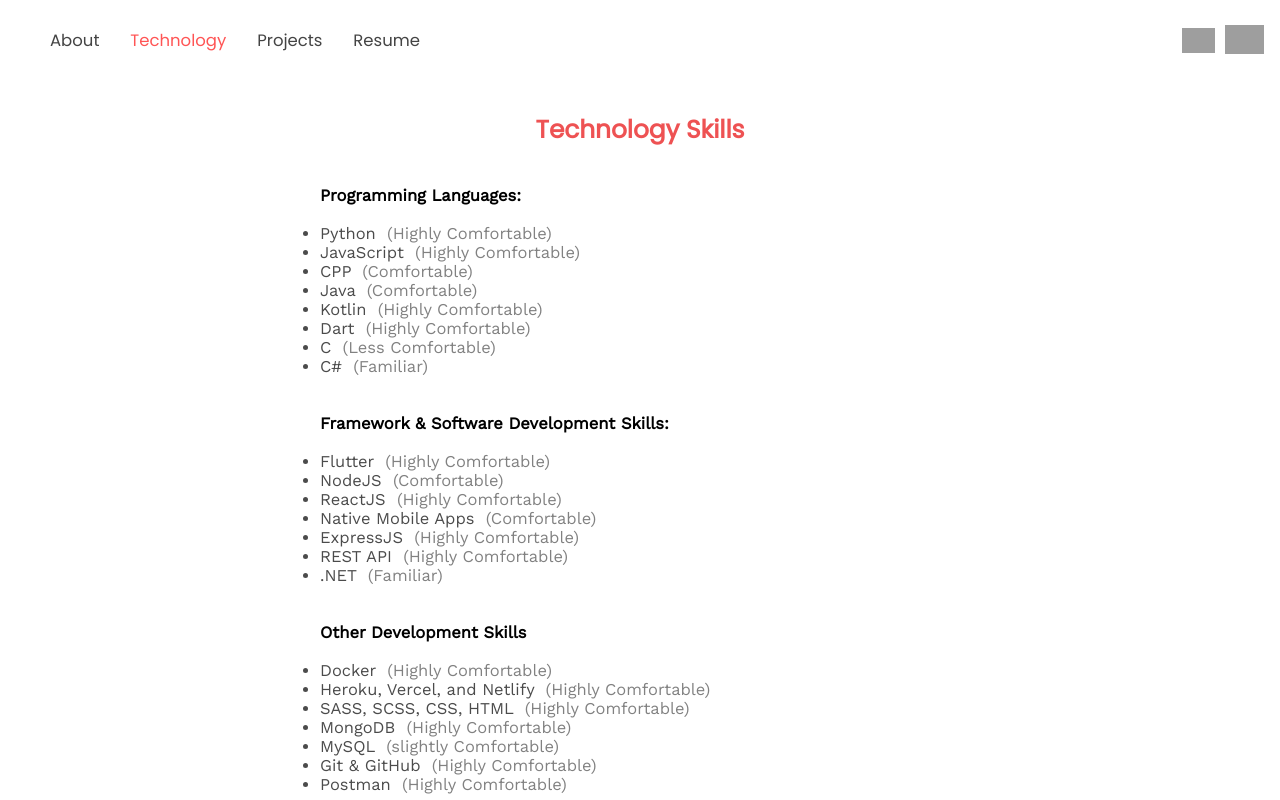
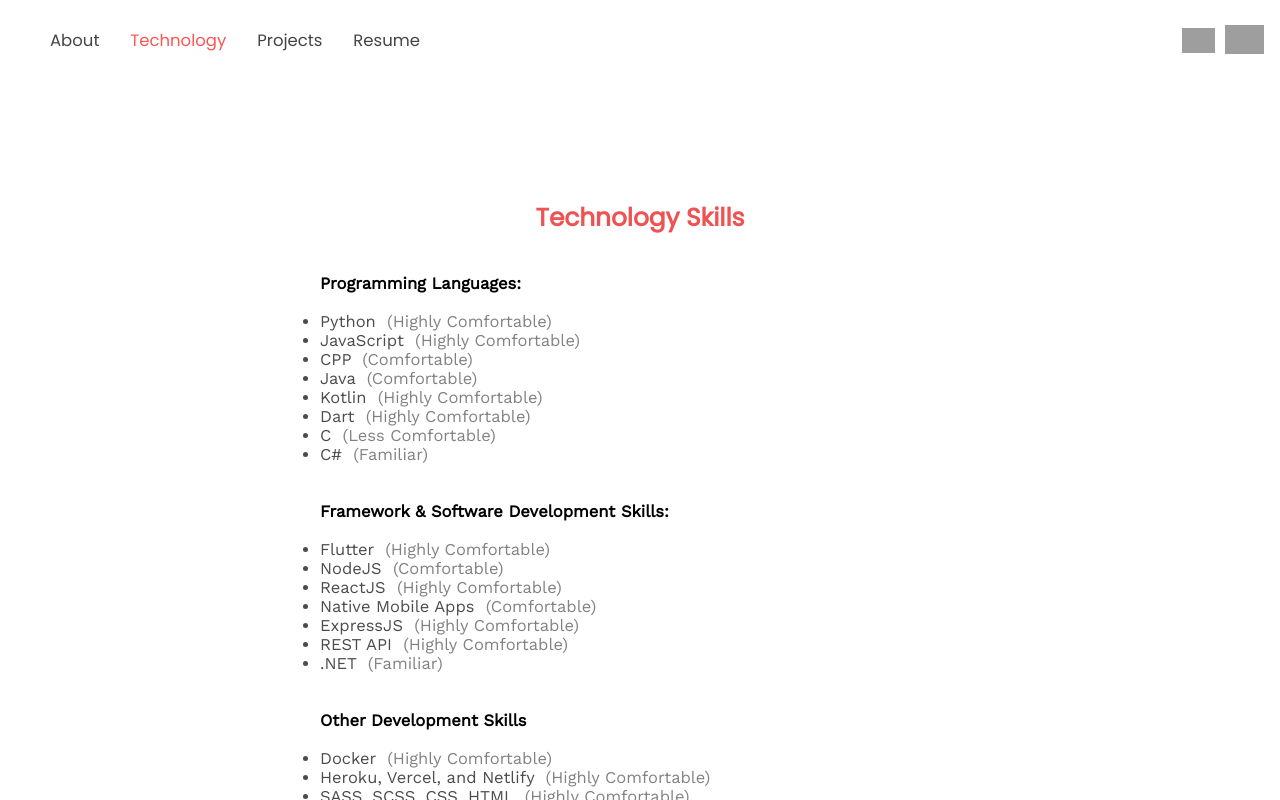
Before and after one commit to Manoj-Paramsetti/portfolio-react, a React (Create React App) app: page /technology in a window 1280 px wide. Shown: the top 800 px of the page. Built offline with nearby package versions, Linux system fonts and the light colour scheme; grey boxes are pictures that could not be loaded; a web font is replaced by a local one.

Commit message:
add more space after navbar

```diff
--- a/src/routes/About.js
+++ b/src/routes/About.js
@@ -6,7 +6,8 @@
     return(
         <div>
             <Nav page="About" />
-
+            <section style={{height:"88px"}}>
+            </section>
             <section id="Home">
 
                 <section id="img">
--- a/src/routes/Projects.js
+++ b/src/routes/Projects.js
@@ -6,7 +6,8 @@
     return(
         <div>
             <Nav page="Projects" />
-
+            <section style={{height:"88px"}}>
+            </section>
             <section style={{height:"88px"}}>
                 <h1 style={{fontSize: "33px",
                 fontFamily: 'Montserrat',
--- a/src/routes/Technology.js
+++ b/src/routes/Technology.js
@@ -5,6 +5,8 @@
     return(
         <div>
             <Nav page="Technology" />
+            <section style={{height:"88px"}}>
+            </section>
             <h2 style={{color: "#ee5253"}}>Technology Skills</h2>
             <div style={{ textAlign:"start" , fontFamily: "Work Sans", marginLeft: "auto", marginRight: "auto", maxWidth: "720px", paddingLeft: "40px", paddingRight: "40px"}}>
                 {"\n\n"}<b>Programming Languages:</b>{'\n\n'}
```
Lines whose indentation alone changed are shown as unchanged.
